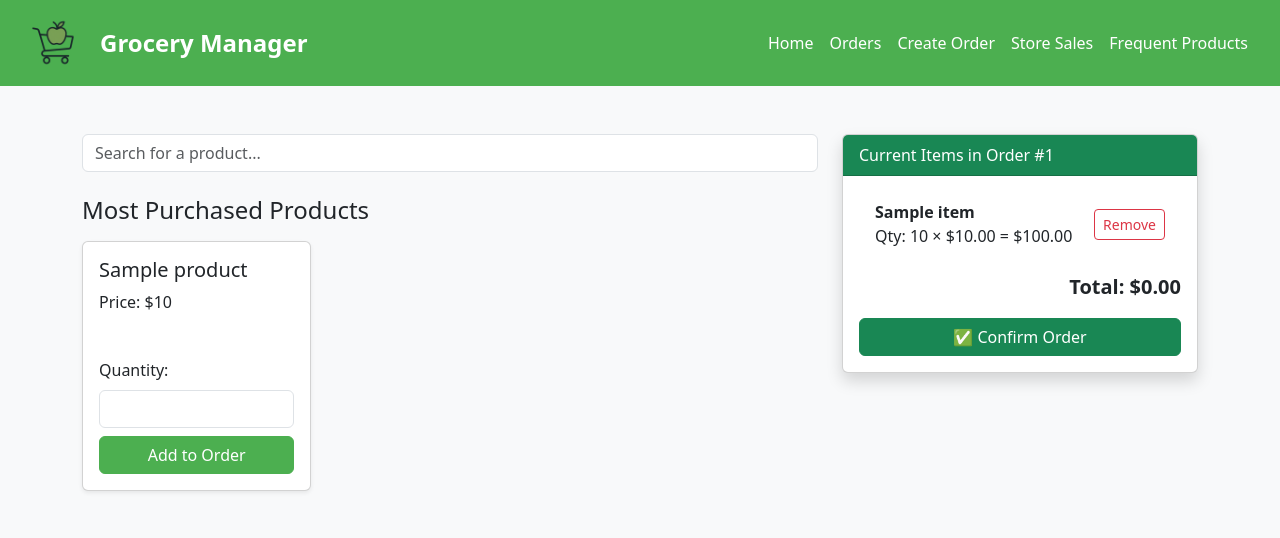
After one commit to ashasic/Database-Systems-Project, a Flask app: template app/templates/order_items.html in a window 1280 px wide. The commit adds this page. Shown: the top 538 px of the page. Run offline with Flask 3, Linux system fonts and the light colour scheme; the template is opened without the code that fills it: most values are stand-ins (such as "Sample title", 1, 10 or a date in 2020).

Commit message:
Implemented create orders, delete orders, UI design

```diff
--- a/app/__init__.py
+++ b/app/__init__.py
@@ -3,6 +3,7 @@ from .config import get_db_connection
 
 def create_app():
     app = Flask(__name__)
+    app.secret_key = '12345'
 
     @app.route("/health")
     def health():
--- a/app/app.py
+++ b/app/app.py
@@ -1,7 +1,10 @@
 from flask import Flask, render_template
 import pymysql.cursors
+import os
+from dotenv import load_dotenv
 
 app = Flask(__name__)
+app.secret_key = '12345'
 
 def get_db():
     return pymysql.connect(
--- /dev/null
+++ b/app/templates/base.html
@@ -0,0 +1,58 @@
+<!DOCTYPE html>
+<html lang="en">
+<head>
+    <meta charset="UTF-8">
+    <title>{% block title %}Grocery App{% endblock %}</title>
+    <link href="https://cdn.jsdelivr.net/npm/bootstrap@5.3.0/dist/css/bootstrap.min.css" rel="stylesheet">
+    <style>
+        :root {
+            --bs-primary: #4CAF50;
+            --bs-primary-rgb: 76, 175, 80;
+        }
+
+        .navbar, .btn-primary {
+            background-color: var(--bs-primary) !important;
+            border-color: var(--bs-primary) !important;
+        }
+
+        .nav-link.active, .nav-link:hover {
+            color: #e8ffe8 !important;
+        }
+    </style>
+</head>
+<body class="bg-light">
+
+    <!-- Header -->
+    <nav class="navbar navbar-expand-lg navbar-dark px-4">
+        <a class="navbar-brand d-flex align-items-center" href="{{ url_for('index') }}">
+            <img src="{{ url_for('static', filename='logo.png') }}" alt="Logo" height="60" class="me-3">
+            <span class="fs-4 fw-semibold text-white">Grocery Manager</span>
+        </a>
+        <div class="collapse navbar-collapse justify-content-end">
+            <ul class="navbar-nav mb-2 mb-lg-0">
+                <li class="nav-item">
+                    <a class="nav-link text-white" href="{{ url_for('index') }}">Home</a>
+                </li>
+                <li class="nav-item">
+                    <a class="nav-link text-white" href="{{ url_for('orders') }}">Orders</a>
+                </li>
+                <li class="nav-item">
+                    <a class="nav-link text-white" href="{{ url_for('order') }}">Create Order</a>
+                </li>
+                <li class="nav-item">
+                    <a class="nav-link text-white" href="{{ url_for('store_sales') }}">Store Sales</a>
+                </li>
+                <li class="nav-item">
+                    <a class="nav-link text-white" href="{{ url_for('frequent_products') }}">Frequent Products</a>
+                </li>
+            </ul>
+        </div>
+    </nav>
+
+    <!-- Page Content -->
+    <main class="container py-5">
+        {% block content %}{% endblock %}
+    </main>
+
+</body>
+</html>
--- /dev/null
+++ b/app/templates/order_items.html
@@ -0,0 +1,100 @@
+{% extends "base.html" %}
+{% block title %}Order Management{% endblock %}
+
+{% block content %}
+<div class="row justify-content-center">
+    <div class="col-lg-8">
+        {% if not order_id %}
+        <form method="POST" class="card card-body mb-4">
+            <h4 class="mb-3">Start a New Order</h4>
+            <div class="mb-3">
+                <label class="form-label">Select Customer</label>
+                <select name="customer_id" class="form-select" required>
+                    <option value="" disabled selected>Choose customer</option>
+                    {% for c in customers %}
+                    <option value="{{ c.CustomerNum }}">{{ c.FirstName }} {{ c.LastName }}</option>
+                    {% endfor %}
+                </select>
+            </div>
+            <div class="mb-3">
+                <label class="form-label">Store Location</label>
+                <select name="location" class="form-select" required>
+                    <option value="" disabled selected>Select a location</option>
+                    {% for loc in locations %}
+                    <option value="{{ loc }}">{{ loc }}</option>
+                    {% endfor %}
+                </select>
+            </div>
+            <button type="submit" class="btn btn-success">Create Order</button>
+        </form>
+        {% endif %}
+
+        {% if order_id %}
+        <form method="GET" class="mb-4">
+            <input type="text" name="search" class="form-control" placeholder="Search for a product..." value="{{ request.args.get('search', '') }}">
+        </form>
+
+        <h4 class="mb-3">Most Purchased Products</h4>
+
+        <div class="row row-cols-1 row-cols-md-2 row-cols-lg-3 g-4">
+            {% for product in products %}
+            <div class="col">
+                <div class="card shadow-sm" style="min-height: 250px;">
+                    <div class="card-body d-flex flex-column justify-content-between">
+                        <div>
+                            <h5 class="card-title">{{ product.ItemName }}</h5>
+                            <p class="card-text">Price: ${{ product.PricePerUnit }}</p>
+                        </div>
+                        <form method="POST" action="{{ url_for('add_item', order_id=order_id) }}">
+                            <input type="hidden" name="item_num" value="{{ product.ItemNum }}">
+                            <div class="mb-2">
+                                <label for="quantity" class="form-label">Quantity:</label>
+                                <input type="number" name="quantity" class="form-control" min="1" required>
+                            </div>
+                            <button type="submit" class="btn btn-primary w-100">Add to Order</button>
+                        </form>
+                    </div>
+                </div>
+            </div>
+            {% endfor %}
+        </div>
+        {% endif %}
+    </div>
+
+    {% if order_id %}
+    <div class="col-lg-4">
+        <div class="card shadow sticky-top" style="top: 20px;">
+            <div class="card-header bg-success text-white">
+                Current Items in Order #{{ order_id }}
+            </div>
+            <div class="card-body">
+                {% if items %}
+                <ul class="list-group list-group-flush">
+                    {% for item in items %}
+                    <li class="list-group-item d-flex justify-content-between align-items-center">
+                        <div>
+                            <strong>{{ item.ItemName }}</strong><br>
+                            Qty: {{ item.Quantity }} × ${{ '%.2f' % item.PricePerUnit }} = ${{ '%.2f' % (item.Quantity * item.PricePerUnit) }}
+                        </div>
+                        <form method="POST" action="{{ url_for('remove_item', order_id=order_id) }}">
+                            <input type="hidden" name="item_num" value="{{ item.ItemNum }}">
+                            <button type="submit" class="btn btn-sm btn-outline-danger">Remove</button>
+                        </form>
+                    </li>
+                    {% endfor %}
+                </ul>
+                <div class="mt-3 text-end fs-5">
+                    <strong>Total: ${{ '%.2f' % total }}</strong>
+                </div>
+                <form method="POST" action="{{ url_for('confirm_order', order_id=order_id) }}">
+                    <button type="submit" class="btn btn-success w-100 mt-3">✅ Confirm Order</button>
+                </form>
+                {% else %}
+                <p class="text-muted">No items added yet.</p>
+                {% endif %}
+            </div>
+        </div>
+    </div>
+    {% endif %}
+</div>
+{% endblock %}
```
Also changed, not shown: app/routes.py (+142 -5 lines), app/templates/index.html (+31 -16 lines), app/templates/new_order.html (added, +36 -0 lines), app/templates/order_confirm.html (added, +18 -0 lines), app/templates/results.html (+32 -21 lines), deliverable5_ddl_dml.sql (+14 -0 lines), app/static/logo.png (added), app/static/placeholder.png (added), 2 other files.
